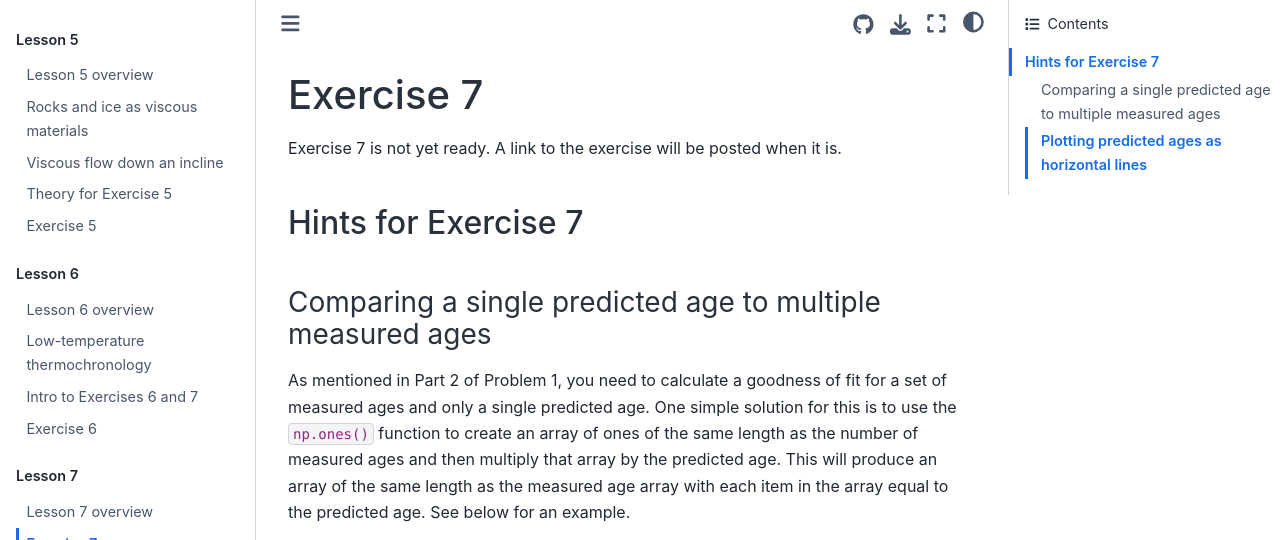
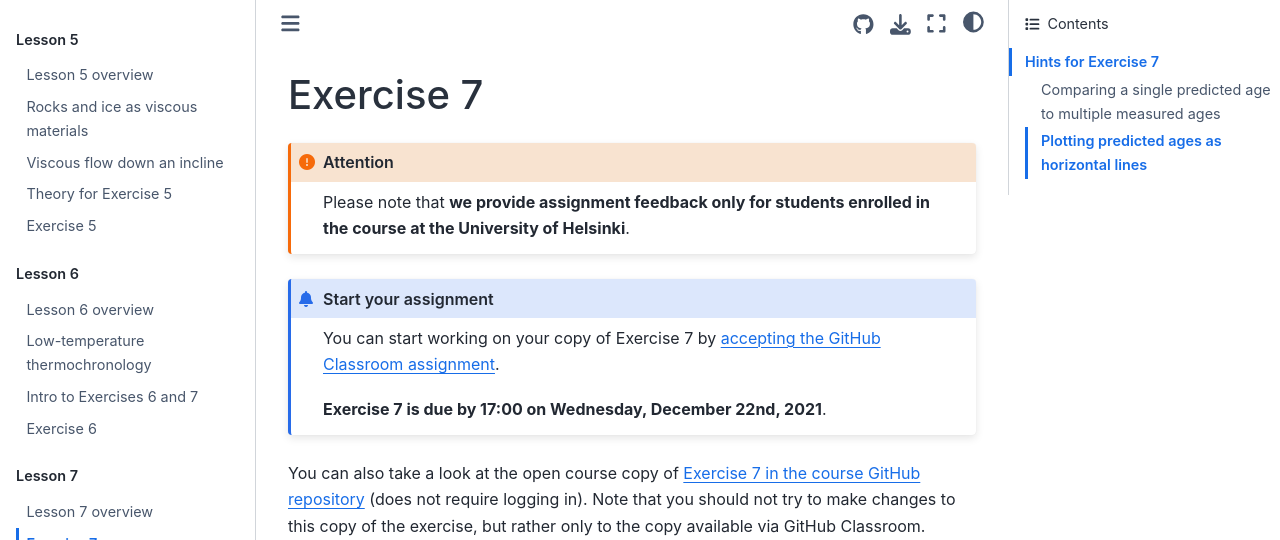
Before and after one commit to IntroQG/site, a Sphinx documentation site: the page built from source/lessons/L7/exercise-7.rst, in a window 1280 px wide and 900 px high, cut to the strip 0-540 px from the top of the window. Built offline with Sphinx 7.4.7 and the Sphinx Book theme 1.1.4, drawn with Linux system fonts in a browser that asks for light colours.

Commit message:
Add Ex 7 links

```diff
--- a/source/lessons/L7/exercise-7.rst
+++ b/source/lessons/L7/exercise-7.rst
@@ -1,23 +1,18 @@
 Exercise 7
 ==========
 
-.. warning::
+.. attention::
 
-Exercise 7 is not yet ready. A link to the exercise will be posted when it is.
+    Please note that **we provide assignment feedback only for students enrolled in the course at the University of Helsinki**.
 
-..
-    .. attention::
+.. admonition:: Start your assignment
 
-        Please note that **we provide assignment feedback only for students enrolled in the course at the University of Helsinki**.
+    You can start working on your copy of Exercise 7 by `accepting the GitHub Classroom assignment <https://classroom.github.com/a/CUtVzTg5>`__.
 
-    .. admonition:: Start your assignment
+    **Exercise 7 is due by 17:00 on Wednesday, December 22nd, 2021**.
 
-        You can start working on your copy of Exercise 7 by `accepting the GitHub Classroom assignment <https://classroom.github.com/a/h-6idxvo>`__.
-
-        **Exercise 7 is due by the end of the day on Tuesday, December 17**.
-
-    You can also take a look at the open course copy of `Exercise 7 in the course GitHub repository <https://github.com/IntroQG-2019/Exercise-7>`__ (does not require logging in).
-    Note that you should not try to make changes to this copy of the exercise, but rather only to the copy available via GitHub Classroom.
+You can also take a look at the open course copy of `Exercise 7 in the course GitHub repository <https://github.com/IntroQG-2021/Exercise-7>`__ (does not require logging in).
+Note that you should not try to make changes to this copy of the exercise, but rather only to the copy available via GitHub Classroom.
 
 Hints for Exercise 7
 --------------------
```
